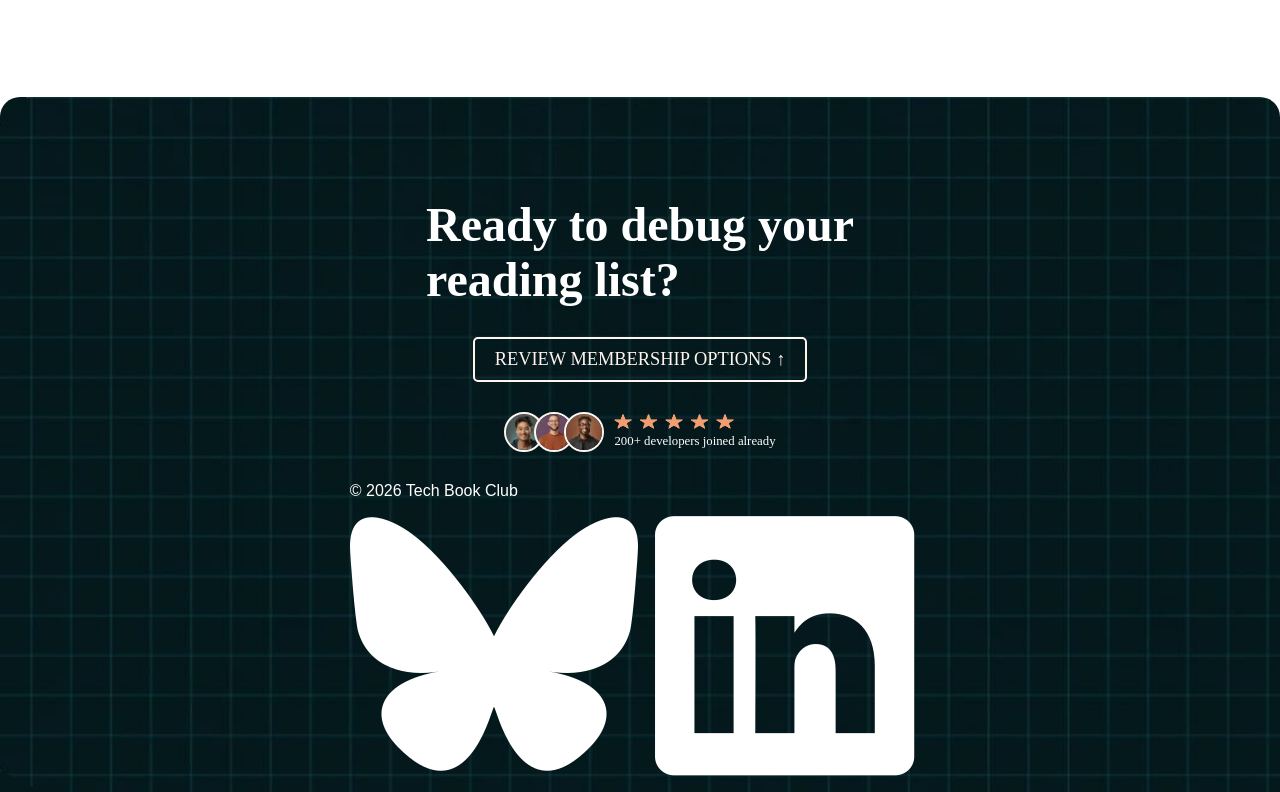
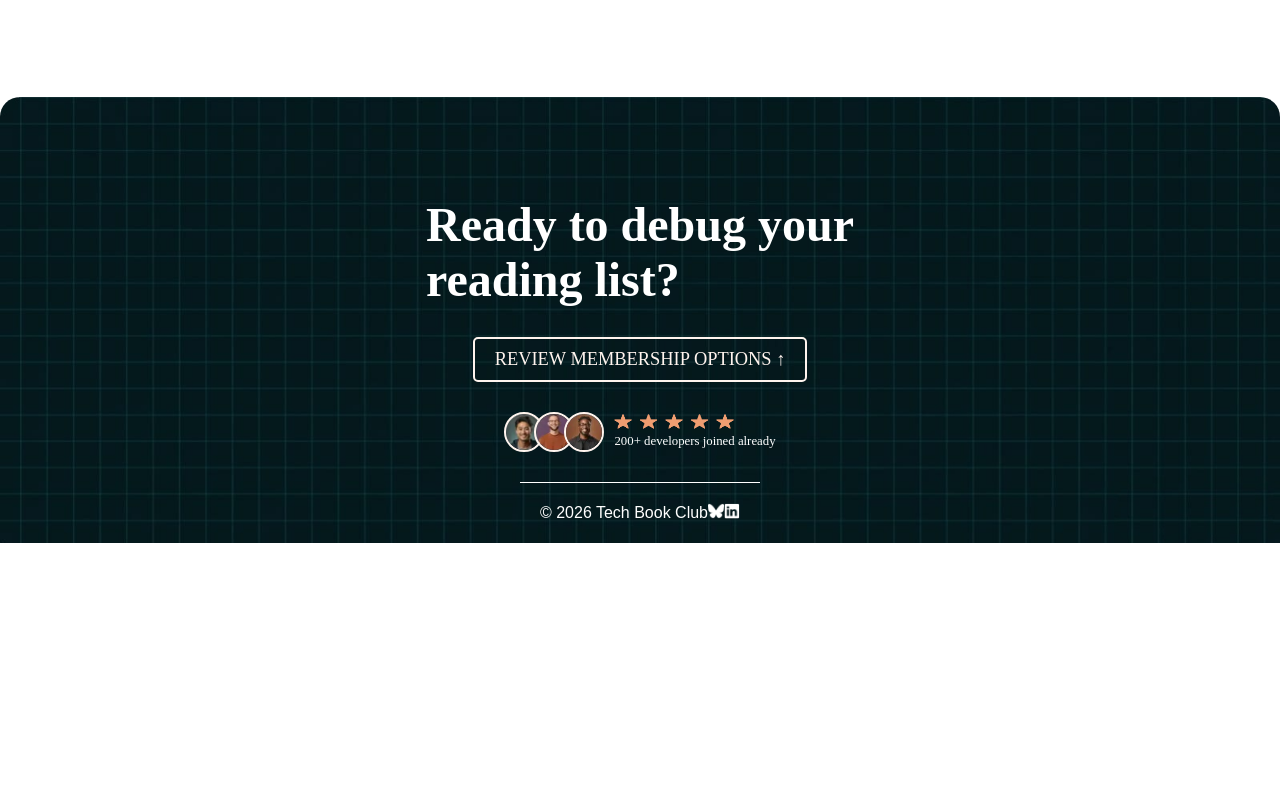
Before and after one commit to HassanBinIlyas/tech-book-club, a plain HTML site: page index.html in a window 1280 px wide. Shown: the part 3367-4159 px from the top of the page. After the commit the page ends 3910 px from the top, so only its background shows below. Drawn offline with Linux system fonts and the light colour scheme.

Commit message:
add new features

```diff
--- a/assets/css/style.css
+++ b/assets/css/style.css
@@ -383,3 +383,16 @@ footer {
     background-color: #FFF;
     color: #082334;
 }
+.ffooter {
+    display: flex;
+    justify-content: space-between;
+    align-items: center;
+    border-top: 1px solid #FFF;
+    padding: 20px;
+}
+.ff-icons {
+    display: flex;
+}
+.ff-icons img {
+    width: 1rem;
+}
```
